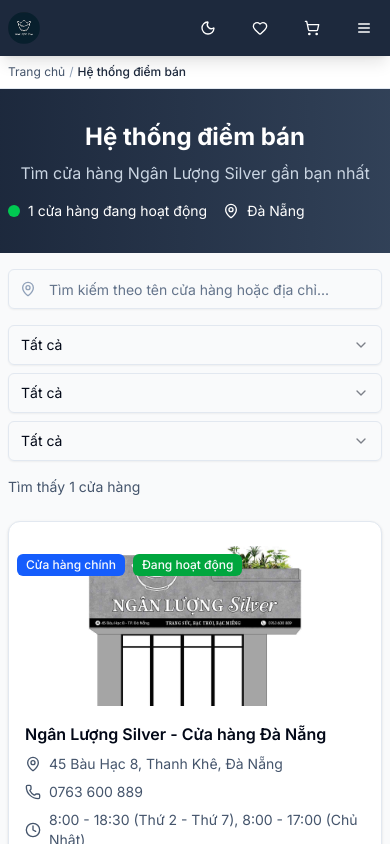
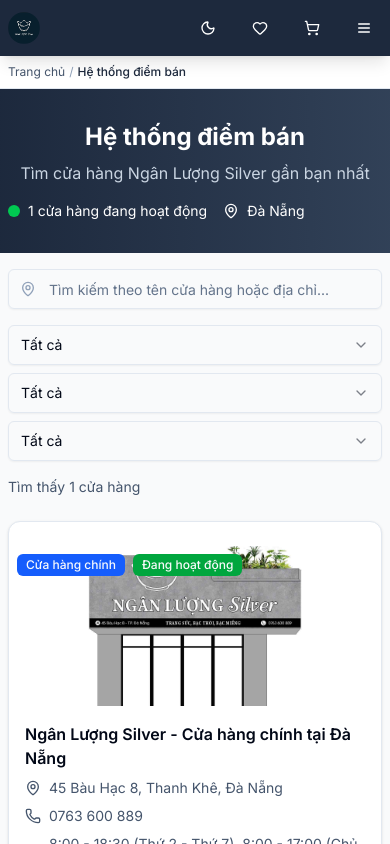
Before and after one commit to Ngan-L-ng-Sliver/nlsliver-frontend, a Next.js app: page /diem-ban in a window 390 px wide. Shown: the top 844 px of the page. Built offline with nearby package versions, Linux system fonts and the light colour scheme.

Commit message:
update menu mobile

```diff
--- a/src/components/cart/delivery-method.tsx
+++ b/src/components/cart/delivery-method.tsx
@@ -259,7 +259,7 @@
                   <SelectContent>
                     <SelectItem value="da-nang">
                       <div className="py-1">
-                        <div className="font-medium text-sm">Ngân Lượng Silver - Cửa hàng Đà Nẵng</div>
+                        <div className="font-medium text-sm">Ngân Lượng Silver - Cửa hàng chính tại Đà Nẵng</div>
                         <div className="text-xs text-gray-500">45 Bàu Hạc 8, Thanh Khê, Đà Nẵng</div>
                       </div>
                     </SelectItem>
--- a/src/components/common/common-header.tsx
+++ b/src/components/common/common-header.tsx
@@ -102,17 +102,17 @@
                   <Menu className="w-5 h-5" />
                 </Button>
               </SheetTrigger>
-              <SheetContent side="right" className="bg-slate-800 dark:bg-slate-900 text-white">
+              <SheetContent side="right" className="bg-slate-800 dark:bg-slate-900 text-white px-0 pt-0">
                 <SheetHeader>
-                  <SheetTitle className="text-white">Menu</SheetTitle>
+                  <SheetTitle className="text-white px-6 pt-6 pb-2 pl-2 text-lg font-bold">Menu</SheetTitle>
                 </SheetHeader>
-                <nav className="flex flex-col space-y-4 mt-8">
-                  {navItems.map((item) => (
+                <nav className="flex flex-col mt-2">
+                  {navItems.map((item, idx) => (
                     <Link
                       key={item.key}
                       href={item.href}
-                      className={`hover:text-slate-300 dark:hover:text-slate-200 transition-colors ${
-                        isCurrentPage(item.key) ? "text-slate-300 dark:text-slate-200 font-medium" : ""
+                      className={`text-base px-6 py-4 border-b border-slate-700 text-left hover:bg-slate-700 dark:hover:bg-slate-800 transition-colors ${
+                        isCurrentPage(item.key) ? "text-blue-400 font-semibold" : "text-white"
                       }`}
                       onClick={() => setMobileMenuOpen(false)}
                     >
--- a/src/data/stores.ts
+++ b/src/data/stores.ts
@@ -20,7 +20,7 @@
 export const storeLocations: Store[] = [
   {
     id: 1,
-    name: "Ngân Lượng Silver - Cửa hàng Đà Nẵng",
+    name: "Ngân Lượng Silver - Cửa hàng chính tại Đà Nẵng",
     slug: "da-nang",
     address: "45 Bàu Hạc 8, Thanh Khê, Đà Nẵng",
     phone: "0763 600 889",
```
